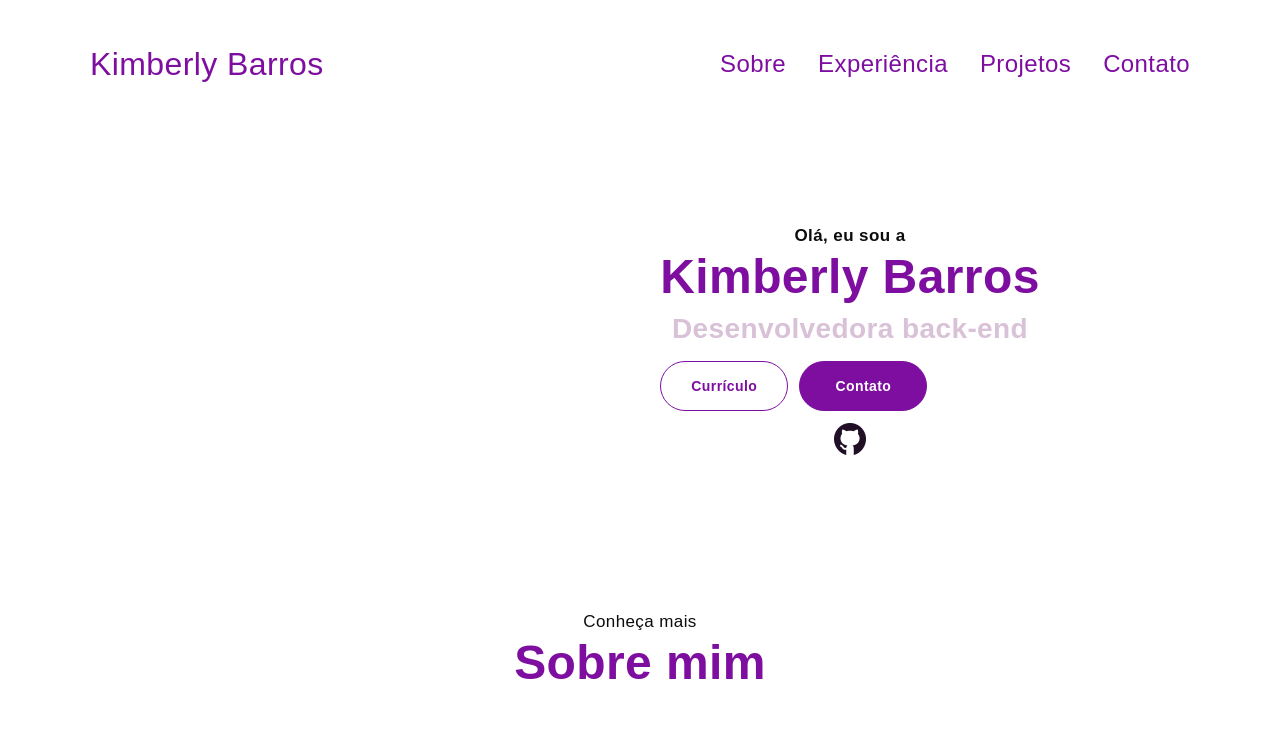
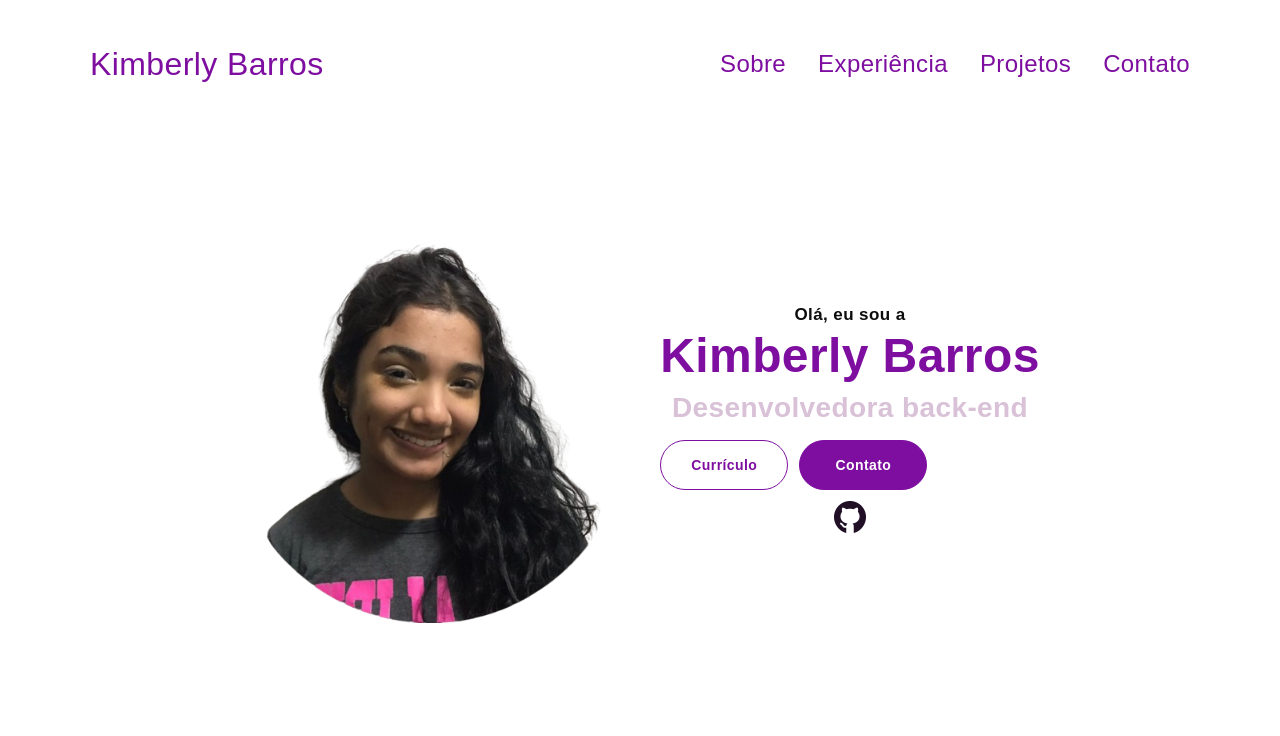
Before and after one commit to kimberlyyb/portfolio, a plain HTML site: page index.html in a window 1280 px wide. Shown: the top 736 px of the page. Drawn offline with Linux system fonts and the light colour scheme; the site is published under a folder, as on GitHub Pages, so addresses that start at the root find nothing.

Commit message:
Alterei referencia da imagem redonda

```diff
--- a/index.html
+++ b/index.html
@@ -23,7 +23,7 @@
     <header>
         <div class="container header-container">
             <div class="header-left">
-                <img src="/img/perfil.png" alt="">
+                <img src="./img/perfil.png" alt="">
             </div>
             <div class="header-right">
                 <p><b>Olá, eu sou a</b></p>
```
